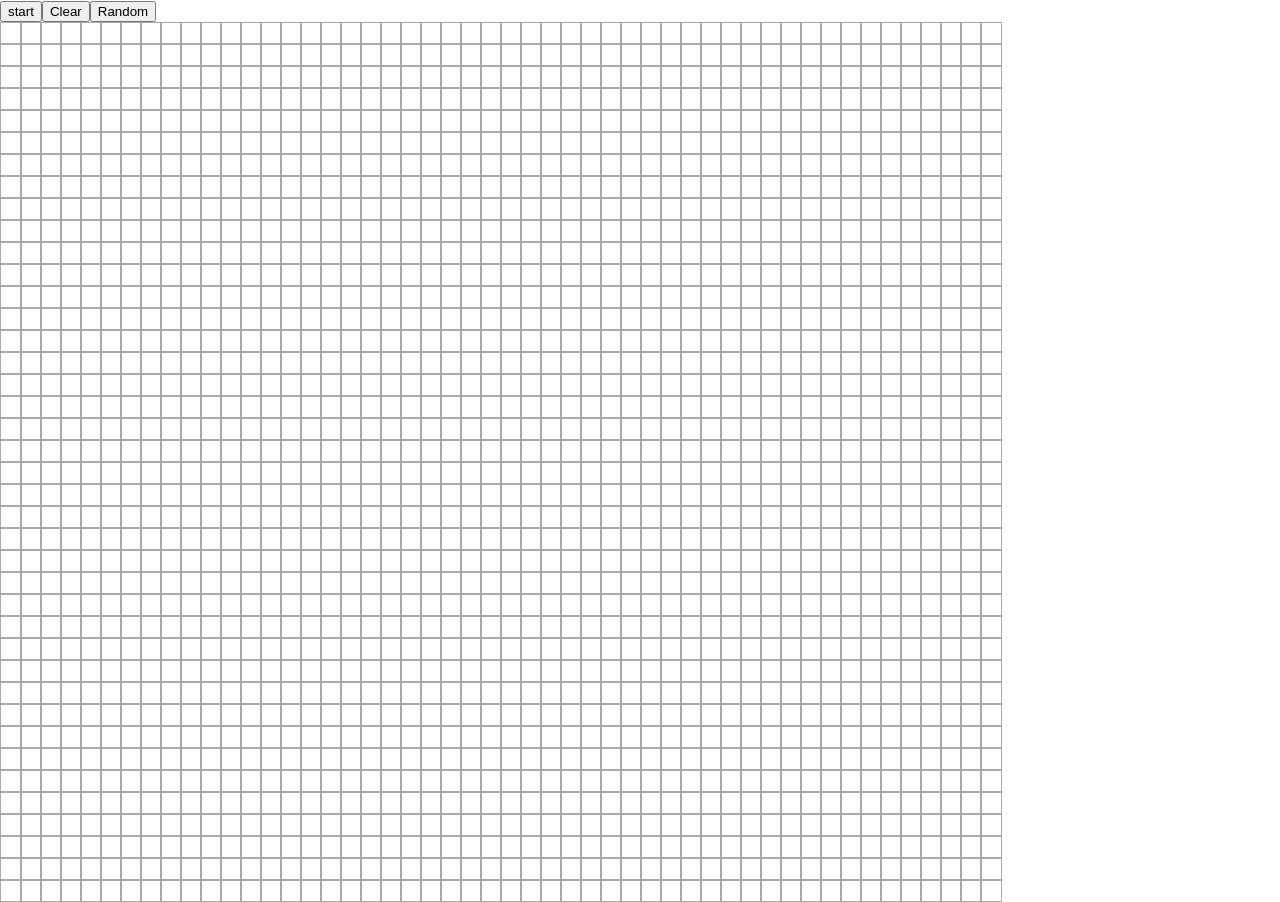
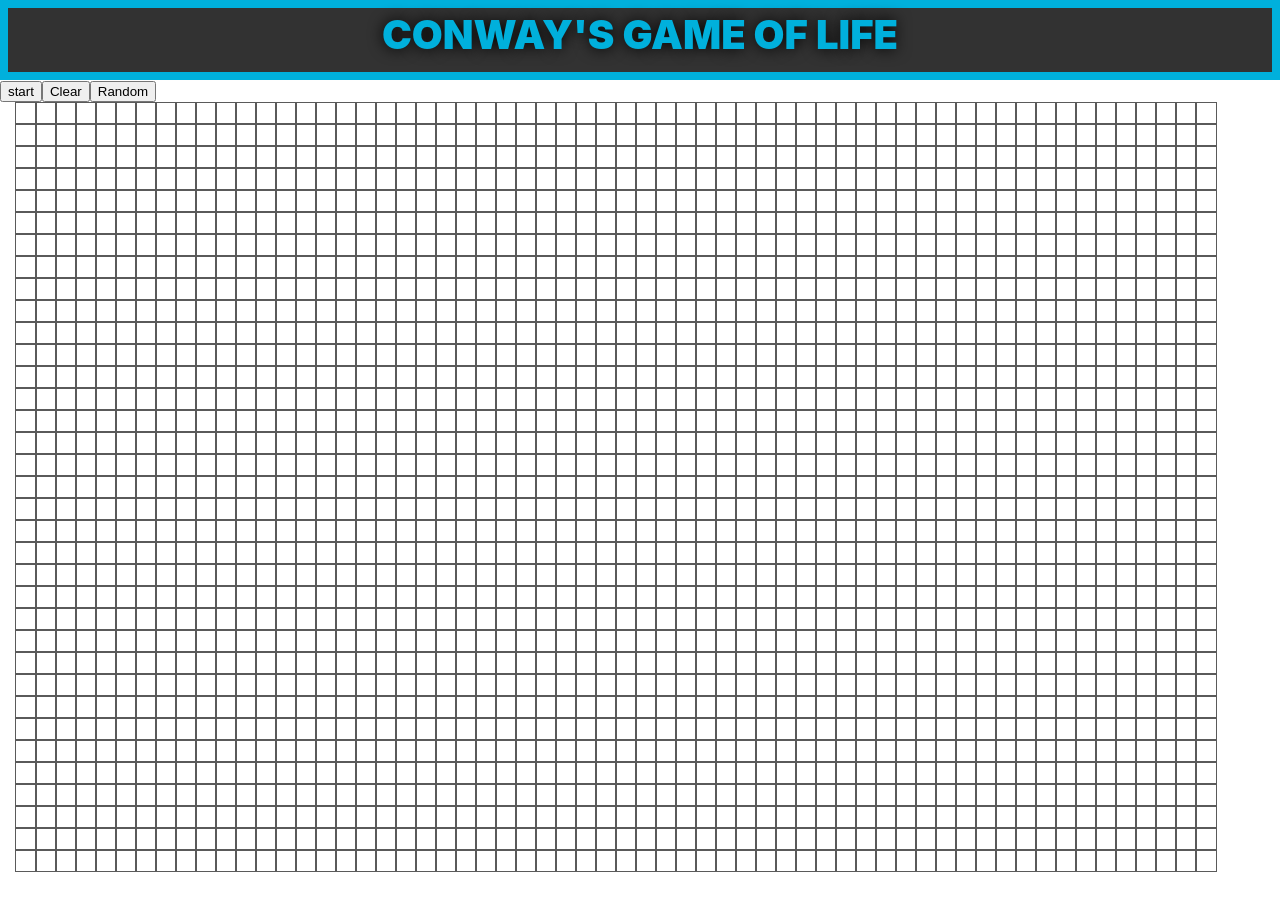
Before and after one commit to RylanPow/GameOfLife, a React (Create React App) app: page / in a window 1280 px wide. After the commit the page ends 872 px from the top, so only its background shows below. Built offline with nearby package versions, Linux system fonts and the light colour scheme.

Commit message:
title header; still cannot fix slide-bar

```diff
--- a/package.json
+++ b/package.json
@@ -14,6 +14,7 @@
     "react": "^18.2.0",
     "react-dom": "^18.2.0",
     "react-scripts": "^2.1.3",
+    "react-slider": "^2.0.4",
     "typescript": "^4.8.4",
     "web-vitals": "^2.1.4"
   },
@@ -40,5 +41,8 @@
       "last 1 firefox version",
       "last 1 safari version"
     ]
+  },
+  "devDependencies": {
+    "@types/react-slider": "^1.3.1"
   }
 }
--- a/src/App.tsx
+++ b/src/App.tsx
@@ -1,9 +1,11 @@
 import React, {useCallback, useState, useRef} from 'react';
 import produce from 'immer';
 
-const numRows = 40;
-const numCols = 50;
-const cellSize = 20; //in px
+
+
+
+const numRows = 35;
+const numCols = 60;
 
 const operations = [
   [0, 1],
@@ -15,6 +17,8 @@ const operations = [
   [1, 0],
   [-1, 0]
 ];
+
+
 
 const generateEmptyGrid = () => {
   const rows = [];
@@ -30,9 +34,15 @@ const App: React.FC = () => {
     return generateEmptyGrid();
   });//grid state stored here; values in grid will be changing obviously
 
-  //console.log(grid); //will print in the console(obviously)
+
+  const value = useRef()
 
   const [running, setRunning] = useState(false); //false by default
+
+
+
+
+
 
   const runningRef = useRef(running);
   runningRef.current = running
@@ -60,7 +70,6 @@ const App: React.FC = () => {
                 } else if(g[i][j] == 0 && neighbors == 3) {
                   gridCopy[i][j] = 1;
                 }
-
             }
           }
         });
@@ -69,18 +78,37 @@ const App: React.FC = () => {
       setTimeout(runSimulation, 200); //1000 ms delay
   }, []); //empty array as second argument, to make sure function is only created once
 
+
+
+
   //line DIRECTLY below turns single column of boxes into a full grid, `repeat... 2px` is surrounded by BACKTICKS!!!
   return (
-    //"fragment" below
+
+    //"fragment" below; can normally only return ONE thing, so we return ONE fragment... that contains multiple things
     <>
+    <div style = {{
+      color: '#00b0dc',
+      fontSize: '40px',
+      fontWeight: '900',
+      margin: 'auto',
+      backgroundColor: 'rgb(50,50,50)',
+      //width: '50%',
+      border: 'solid 8px #00b0dc',
+      textAlign: 'center',
+      padding: '2px',
+      height: '60px',
+      textShadow: '#000 0px 0px 15px',
+      WebkitFontSmoothing: 'antialiased',
+    }}>CONWAY'S GAME OF LIFE</div>
+
+
+
     <button onClick ={() =>{
       setRunning(!running);
       if(!running) {
       runningRef.current = true;
       runSimulation();
-      }
-    }}
-    >
+      }}}>
       {running ? 'stop' : 'start'}</button>
 
 
@@ -100,7 +128,16 @@ const App: React.FC = () => {
 
 
 
-    <div style = {{display: 'grid', gridTemplateColumns: `repeat(${numCols}, 20px)`}}>
+
+    <div style = {{
+      display: 'grid',
+      gridTemplateColumns: `repeat(${numCols}, 20px)`,
+      marginLeft: '15px',
+      //marginRight: 'auto',
+      width: '85%',
+      //justifyItems: 'center',
+
+    }}>
     {grid.map((rows, i) => rows.map((col, j) => (
     <div
     key={`${i}-${j}`} //Arrays need this. Research further. This is a NONSTANDARD way to write a key.
@@ -110,15 +147,16 @@ const App: React.FC = () => {
         gridCopy[i][j] = grid[i][j] ? 0 : 1; //if 0, click makes 1, and vice-versa
       });
       setGrid(newGrid);
-      //grid[i][j] = 1 UPDATING STATE VARIABLE LIKE THIS IS BAD! use "immer" library!
     }}
 
+
+
     style = {{
-      width: cellSize,
-      height: cellSize,
-      backgroundColor: grid[i][j] ? 'skyblue' : undefined, //if grid[i][j] == 1, else leave "off"
-      border: 'solid 1px darkgray',
-
+      width: 20,
+      height: 20,
+      backgroundColor: grid[i][j] ? '#00b0dc' : undefined, //if grid[i][j] == 1, else leave "off"
+      border: 'solid 1px',
+      color: 'rgb(90, 90, 90)',
   }}
   />
   ))
@@ -126,6 +164,9 @@ const App: React.FC = () => {
   </div>
   </>
   );
+
 }
+
+
 //updates page everytime i save!
 export default App;
--- a/src/index.tsx
+++ b/src/index.tsx
@@ -7,6 +7,7 @@ import reportWebVitals from './reportWebVitals';
 const root = ReactDOM.createRoot(
   document.getElementById('root') as HTMLElement
 );
+
 root.render(
   <React.StrictMode>
     <App />
```
Also changed, not shown: 2 other files (tests, documents, lock files or other folders).
